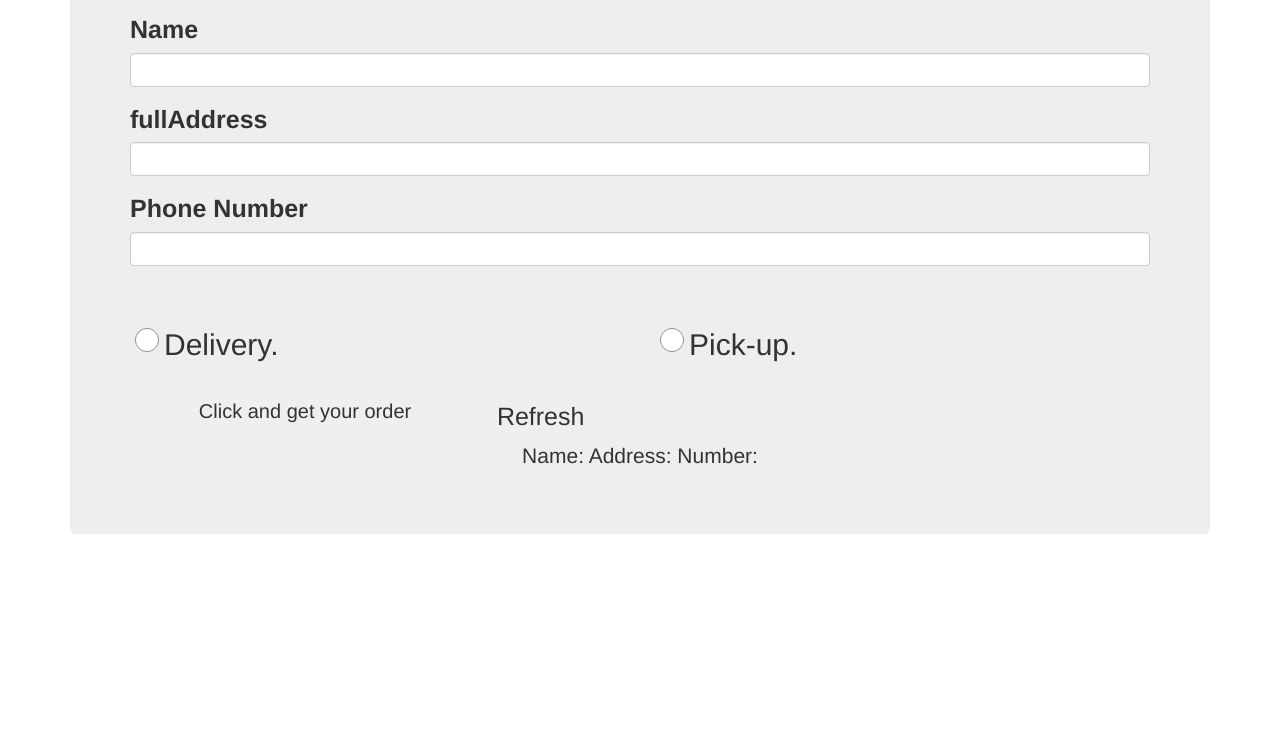
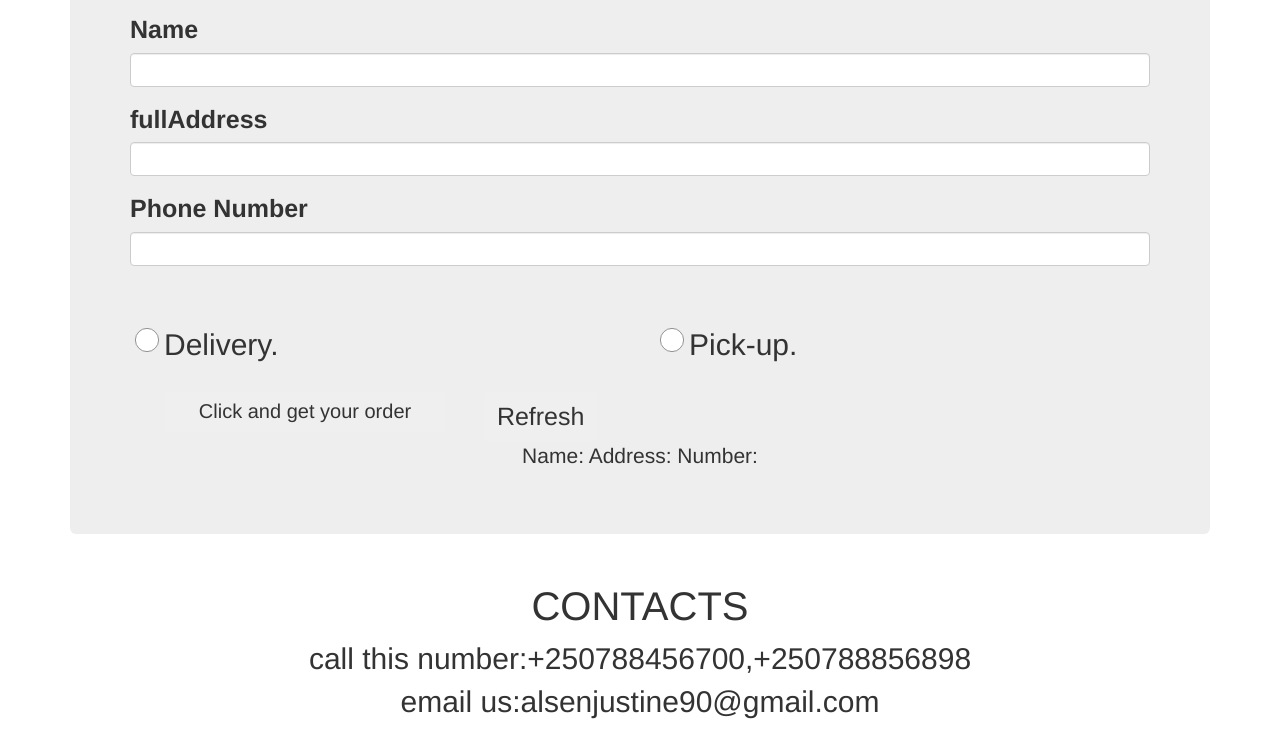
Before and after one commit to uwishemajustine/Pizza-order, a plain HTML site: page index.html in a window 1280 px wide. Shown: the part 1810-2544 px from the top of the page. Before the commit the page ends 2374 px from the top, so only its background shows below. Drawn offline with Linux system fonts and the light colour scheme.

Commit message:
added contact information

```diff
--- a/index.html
+++ b/index.html
@@ -131,7 +131,12 @@
                     </div>
                       </div>
                 </div>
-
+                <div class="contacts">
+                        <h2>CONTACTS</h2>
+                        <p>call this number:+250788456700,+250788856898
+                            <br> email us:alsenjustine90@gmail.com
+                        </p>
+                   </div>
 
   </body>
 </html>
```
